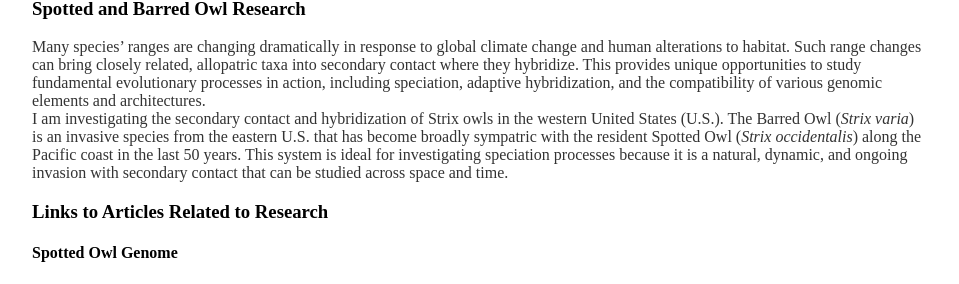
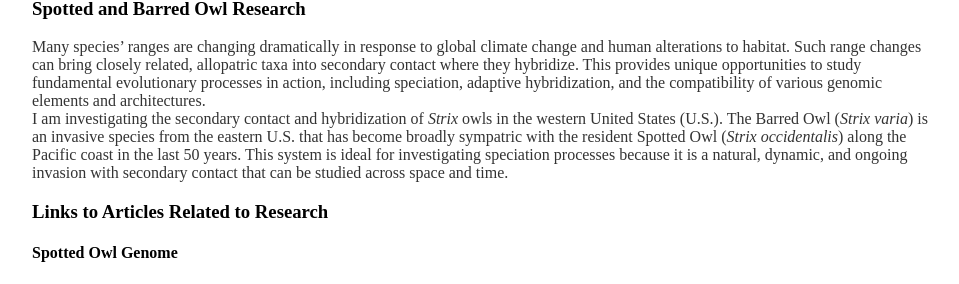
Before and after one commit to zacharyhanna/zacharyhanna.github.io, a Jekyll site: the page built from index.md, in a window 1280 px wide. Shown: the part 167-451 px from the top of the page, without its empty margins (160-1119 px from the left). Built offline with Jekyll 4.4.1, drawn with Linux system fonts in a browser that asks for light colours.

```diff
--- a/index.md
+++ b/index.md
@@ -6,7 +6,7 @@ Welcome!
 
 ### Spotted and Barred Owl Research
 Many species’ ranges are changing dramatically in response to global climate change and human alterations to habitat. Such range changes can bring closely related, allopatric taxa into secondary contact where they hybridize. This provides unique opportunities to study fundamental evolutionary processes in action, including speciation, adaptive hybridization, and the compatibility of various genomic elements and architectures.
-I am investigating the secondary contact and hybridization of Strix owls in the western United States (U.S.). The Barred Owl (*Strix varia*) is an invasive species from the eastern U.S. that has become broadly sympatric with the resident Spotted Owl (*Strix occidentalis*) along the Pacific coast in the last 50 years. This system is ideal for investigating speciation processes because it is a natural, dynamic, and ongoing invasion with secondary contact that can be studied across space and time.
+I am investigating the secondary contact and hybridization of *Strix* owls in the western United States (U.S.). The Barred Owl (*Strix varia*) is an invasive species from the eastern U.S. that has become broadly sympatric with the resident Spotted Owl (*Strix occidentalis*) along the Pacific coast in the last 50 years. This system is ideal for investigating speciation processes because it is a natural, dynamic, and ongoing invasion with secondary contact that can be studied across space and time.
 
 ### Links to Articles Related to Research
 #### Spotted Owl Genome
```
